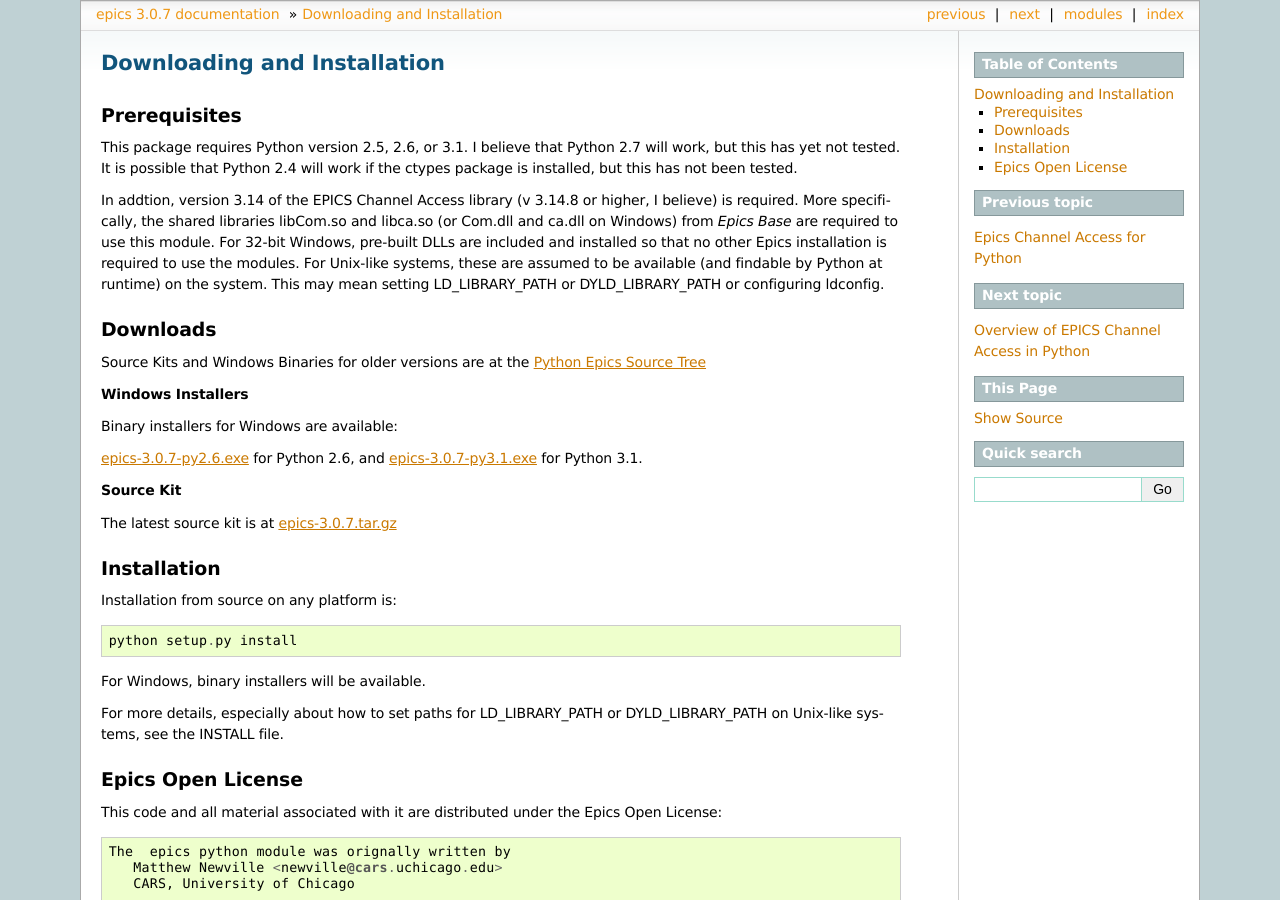
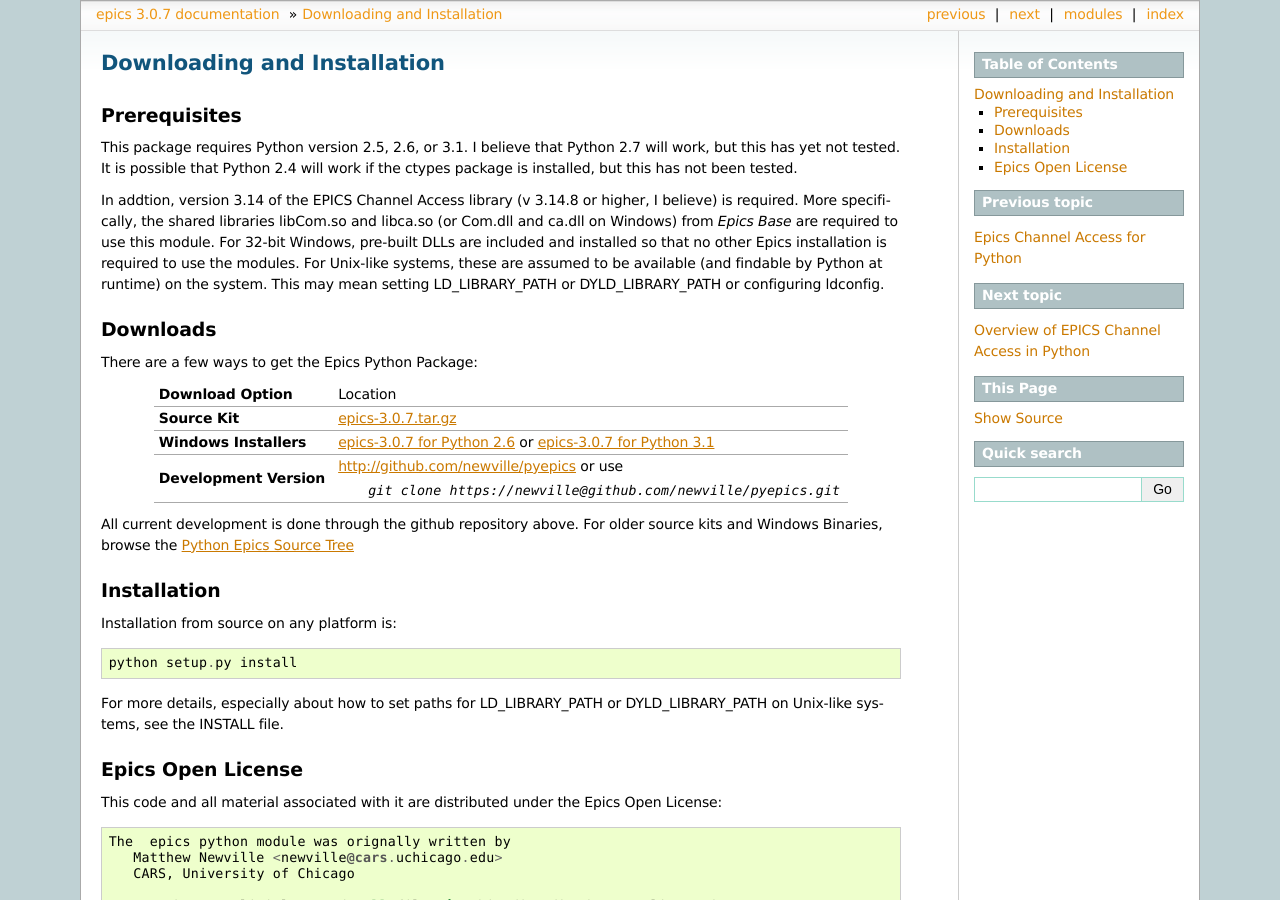
Before and after one commit to pyepics/pyepics, a Sphinx documentation site: the page built from doc/installation.rst, in a window 1280 px wide and 900 px high. Built offline with Sphinx 7.4.7, drawn with Linux system fonts in a browser that asks for light colours; formulas are drawn with MathJax 3; the version number is read from the project's files by our own code.

Commit message:
doc improvements

```diff
--- a/doc/installation.rst
+++ b/doc/installation.rst
@@ -23,27 +23,20 @@
 Downloads
 ~~~~~~~~~~~~
 
-Source Kits and Windows Binaries for older versions are at the `Python Epics
-Source Tree <http://cars9.uchicago.edu/software/python/pyepics3/src/>`_
+There are a few ways to get the Epics Python Package:
 
-**Windows Installers**
+=========================== ===============================================================================================================
+  **Download Option**            Location
+--------------------------- ---------------------------------------------------------------------------------------------------------------
+  **Source Kit**             `epics-3.0.7.tar.gz <http://cars9.uchicago.edu/software/python/pyepics3/src/epics-3.0.7.tar.gz>`_
+--------------------------- ---------------------------------------------------------------------------------------------------------------
+  **Windows Installers**     `epics-3.0.7 for Python 2.6 <http://cars9.uchicago.edu/software/python/pyepics3/src/epics-3.0.7.win32-py2.6.exe>`_   or  `epics-3.0.7 for Python 3.1 <http://cars9.uchicago.edu/software/python/pyepics3/src/epics-3.0.7.win32-py3.1.exe>`_
+--------------------------- ---------------------------------------------------------------------------------------------------------------
+  **Development Version**    http://github.com/newville/pyepics  or use
+                              `git clone https://newville@github.com/newville/pyepics.git`
+=========================== ===============================================================================================================
 
-Binary installers for Windows are available:
-
-`epics-3.0.7-py2.6.exe
-<http://cars9.uchicago.edu/software/python/pyepics3/src/epics-3.0.7.win32-py2.6.exe>`_
-for Python 2.6, and
-`epics-3.0.7-py3.1.exe
-<http://cars9.uchicago.edu/software/python/pyepics3/src/epics-3.0.7.win32-py3.1.exe>`_
-for Python 3.1.
-
-
-**Source Kit**
-
-The latest source kit is at  `epics-3.0.7.tar.gz
-<http://cars9.uchicago.edu/software/python/pyepics3/src/epics-3.0.7.tar.gz>`_
-
-
+All current development is done through the github repository above. For older source kits and Windows Binaries, browse the `Python Epics Source Tree <http://cars9.uchicago.edu/software/python/pyepics3/src/>`_
 
 Installation
 ~~~~~~~~~~~~~~
@@ -51,8 +44,6 @@
 Installation from source on any platform is::
 
    python setup.py install
-
-For Windows, binary installers will be available.
 
 For more details, especially about how to set paths for LD_LIBRARY_PATH or
 DYLD_LIBRARY_PATH on Unix-like systems, see the INSTALL file.
```
